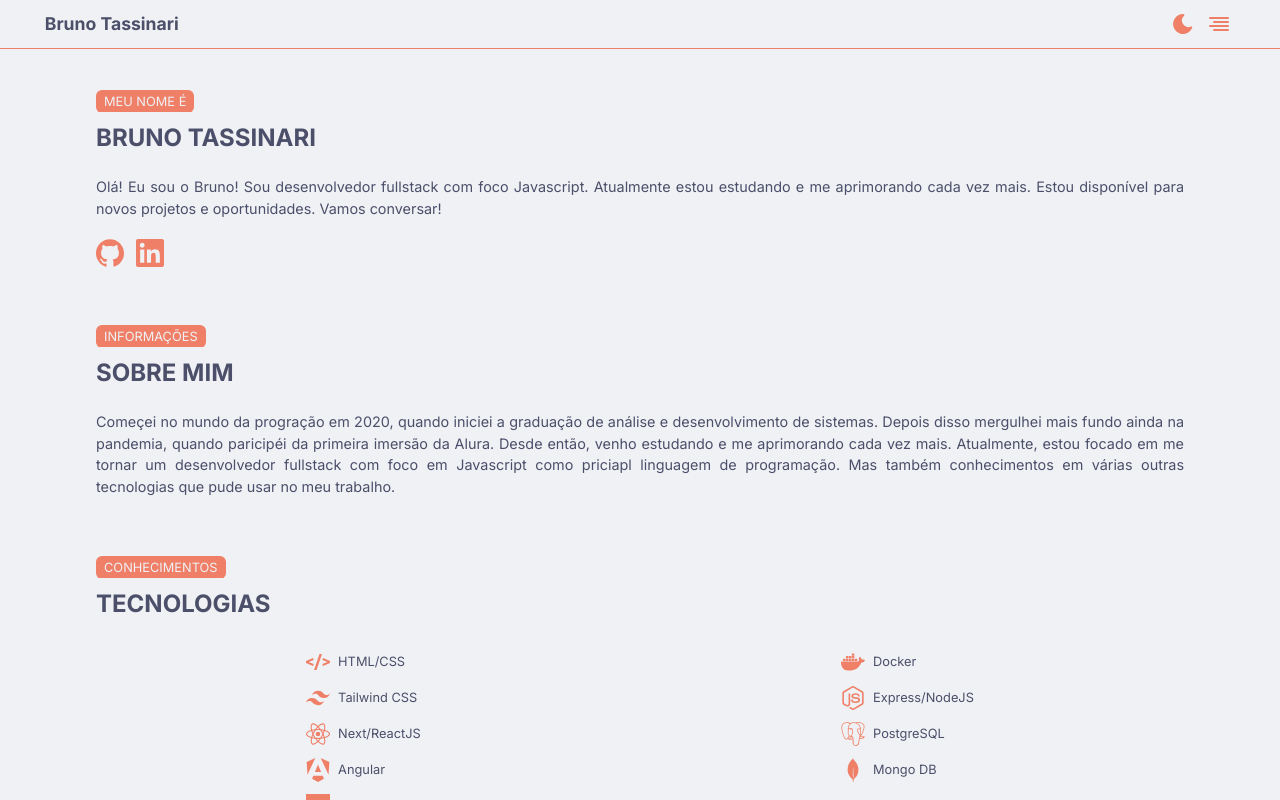
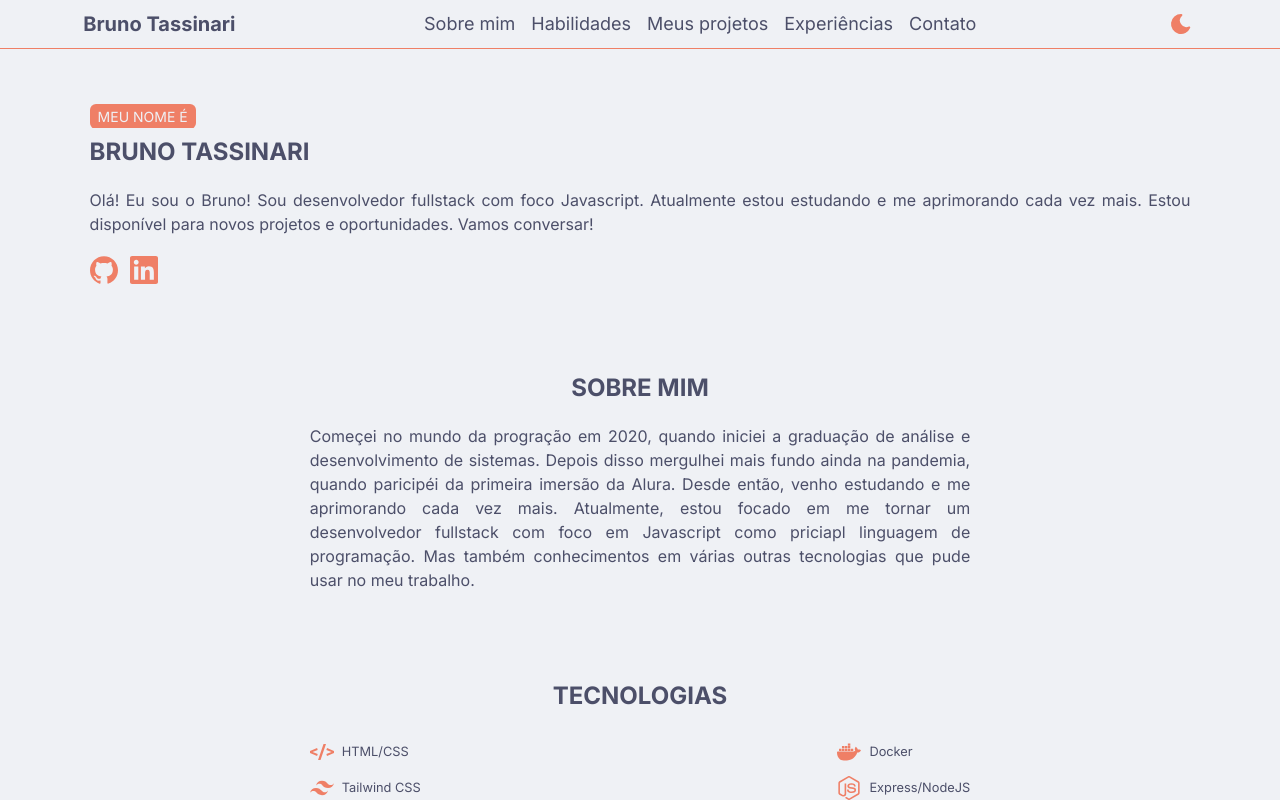
Before and after one commit to BrunoTassinari/tassinari-website, a React (Vite) app: page / in a window 1280 px wide. Built offline with nearby package versions, Linux system fonts and the light colour scheme.

Commit message:
responsive layout

```diff
--- a/index.html
+++ b/index.html
@@ -3,7 +3,7 @@
   <head>
     <meta charset="UTF-8" />
     <meta name="viewport" content="width=device-width, initial-scale=1.0" />
-    <link rel="icon" href="./favicon.ico" />
+    <link rel="icon" href="/favicon.ico" />
     <link rel="preconnect" href="https://fonts.googleapis.com">
     <link rel="preconnect" href="https://fonts.gstatic.com" crossorigin>
     <link href="https://fonts.googleapis.com/css2?family=Inter:wght@100..900&display=swap" rel="stylesheet">
--- a/src/app.tsx
+++ b/src/app.tsx
@@ -14,7 +14,7 @@ export const App = () => {
   return (
     <div className="h-screen w-screen bg-color-bg text-color-text">
       <Header />
-      <main className="max-w-[85%] mx-auto flex-col items-center justify-center">
+      <main className="max-w-[86%] mx-auto flex-col items-center justify-center">
         <Home />
       </main>
       <Footer />
--- a/src/components/ui/container.tsx
+++ b/src/components/ui/container.tsx
@@ -7,28 +7,28 @@ interface ContainerProps {
 interface HeaderProps {
   title: string;
   subtitle: string;
+  className?: string;
 }
 
 export const Container = ({ id, className, children }: ContainerProps) => (
   <section
     className={`w-full mt-10 flex flex-col relative gap-[20px] ${className}`}
   >
-    <div
-      id={id}
-      className="absolute pointer-events-none -top-[80px] lg:-top-[12px]"
-    />
+    <div id={id} className="absolute pointer-events-none -top-[80px]" />
     {children}
   </section>
 );
 
-export const Header = ({ title, subtitle }: HeaderProps) => (
-  <section className="flex flex-col gap-2">
+export const Header = ({ title, subtitle, className }: HeaderProps) => (
+  <section className="flex flex-col gap-2 ">
     <div className="overflow-hidden">
-      <span className="text-[0.8rem] bg-color-primary text-color-text-secondary p-1 px-2 rounded-md uppercase">
+      <span
+        className={`text-sm bg-color-primary text-color-text-secondary p-1 px-2 rounded-md uppercase ${className}`}
+      >
         {subtitle}
       </span>
     </div>
-    <span className="text-[1.5rem] font-bold uppercase text-color-text">
+    <span className="text-2xl font-bold uppercase text-color-text">
       {title}
     </span>
   </section>
--- a/src/components/ui/footer.tsx
+++ b/src/components/ui/footer.tsx
@@ -3,7 +3,7 @@ import { Icon } from './icon';
 export const Footer = () => {
   return (
     <footer className="bg-color-bg border-t-[1px] border-t-color-primary">
-      <div className="w-[90%] py-3 m-auto flex items-center justify-between">
+      <div className="w-[87%] py-3 m-auto flex items-center justify-between">
         <span className="text-sm">
           &copy; 2024 -{' '}
           <a
--- a/src/components/ui/grid.tsx
+++ b/src/components/ui/grid.tsx
@@ -9,7 +9,7 @@ interface GridItemProps {
 
 export const GridContainer = ({ children }: GridProps) => {
   return (
-    <div className="grid grid-cols-1 gap-x-6 gap-y-10 sm:grid-cols-2 lg:grid-cols-3 xl:grid-cols-4 xl:gap-x-8">
+    <div className="grid grid-cols-1 gap-y-12 gap-x-12 sm:grid-cols-2 lg:grid-cols-3 xl:grid-cols-3 xl:gap-x-12">
       {children}
     </div>
   );
--- a/src/components/ui/header.tsx
+++ b/src/components/ui/header.tsx
@@ -42,7 +42,7 @@ const ToggleTheme = () => {
   );
 };
 
-const Navbar = () => {
+const SideMenu = () => {
   const [open, setOpen] = useState(false);
 
   const toggleMenu = () => {
@@ -59,7 +59,7 @@ const Navbar = () => {
         type="button"
         onClick={toggleMenu}
         aria-label="Open menu"
-        className="transition-colors hover:bg-color-bg-secondary rounded-lg p-1"
+        className="transition-colors hover:bg-color-bg-secondary rounded-lg p-1 lg:hidden"
       >
         {open ? (
           <Icon icon="closeMenu" size={24} />
@@ -77,7 +77,11 @@ const Navbar = () => {
             className="fixed right-0 top-12 origin-top bg-color-primary overflow-hidden rounded-b-lg"
           >
             <nav className="p-4">
-              <LinkedList items={anchors} action={toggleMenu} />
+              <LinkedList
+                items={anchors}
+                action={toggleMenu}
+                linkStyle="text-color-text-secondary"
+              />
             </nav>
           </motion.div>
         )}
@@ -86,16 +90,30 @@ const Navbar = () => {
   );
 };
 
+const Navbar = () => {
+  return (
+    <nav className="hidden lg:block">
+      <LinkedList
+        type="row"
+        items={anchors}
+        linkStyle="text-color-text text-lg"
+      />
+    </nav>
+  );
+};
+
 export const Header = () => (
   <header className="bg-color-bg border-b-color-primary border-b-[1px] fixed z-30 w-[100%]">
-    <div className="max-w-[93%] mx-auto py-2 flex items-center justify-between">
-      <span className="text-[1rem] lg:text-[1.1rem] font-bold">
-        Bruno Tassinari
-      </span>
+    <div className="max-w-[87%] mx-auto py-2 flex items-center justify-between">
+      <span className="text-xl  font-bold">Bruno Tassinari</span>
+
+      <div>
+        <Navbar />
+      </div>
 
       <div className="flex items-center gap-1">
         <ToggleTheme />
-        <Navbar />
+        <SideMenu />
       </div>
     </div>
   </header>
--- a/src/components/ui/list.tsx
+++ b/src/components/ui/list.tsx
@@ -5,6 +5,13 @@ interface ListProps {
   type?: 'column' | 'row';
   highlight?: boolean;
   action?: () => void;
+}
+
+interface LinkedListProps {
+  items: any[];
+  type?: 'column' | 'row';
+  action?: () => void;
+  linkStyle?: string;
 }
 
 export const List = ({ items, type, highlight }: ListProps) => (
@@ -24,16 +31,21 @@ export const List = ({ items, type, highlight }: ListProps) => (
   </ul>
 );
 
-export const LinkedList = ({ items, type, highlight, action }: ListProps) => (
-  <ul className={type === 'row' ? 'flex gap-4' : ''}>
+export const LinkedList = ({
+  items,
+  type,
+  action,
+  linkStyle,
+}: LinkedListProps) => (
+  <ul className={type === 'row' ? 'flex gap-4 justify-between' : ''}>
     {items?.map((item) => (
-      <li key={item.id} className="my-1">
-        <section className="my-1 flex items-center gap-2">
+      <li key={item.id} className={type !== 'row' ? 'my-2' : ''}>
+        <section className="flex items-center gap-2">
           {item.icon ? <Icon icon={item.icon} size={24} /> : null}
           <a
             href={`#${item.id}`}
             {...(action ? { onClick: action } : {})}
-            className={`m-0 text-base ${highlight ? 'text-color-primary' : 'text-color-text-secondary'}`}
+            className={`m-0 text-base ${linkStyle}`}
           >
             {item.value}
           </a>
--- /dev/null
+++ b/src/components/ui/profile-card.tsx
@@ -0,0 +1,11 @@
+export const ProfileCard = () => {
+  return (
+    <div className="w-[20%]">
+      <img
+        src="/profile.jpg"
+        alt="Bruno tassinari"
+        className="object-cover object-center group-hover:opacity-75 rounded-lg"
+      />
+    </div>
+  );
+};
--- a/src/constants.ts
+++ b/src/constants.ts
@@ -1,6 +1,6 @@
 export const anchors = [
   { id: 'about', value: 'Sobre mim' },
-  { id: 'skills', value: 'Conhecimentos' },
+  { id: 'skills', value: 'Habilidades' },
   { id: 'projects', value: 'Meus projetos' },
   { id: 'experience', value: 'Experiências' },
   { id: 'contact', value: 'Contato' },
@@ -76,6 +76,46 @@ export const skills = {
 export const projects = [
   {
     id: 'project-1',
+    title: 'Flex Turismos',
+    subtitle: 'Landing Page',
+    description: 'Lorem ipsum dolor sit amet, consectetur adipiscing elit.',
+    image: 'flex-turismos',
+    link: 'https://brunotassinari.github.io/flex-turismos/',
+    alt: 'Project 1',
+    stack: [
+      {
+        value: 'HTML/CSS',
+      },
+      {
+        value: 'Tailwind CSS',
+      },
+      {
+        value: 'JavaScript',
+      },
+    ],
+  },
+  {
+    id: 'project-2',
+    title: 'Flex Turismos',
+    subtitle: 'Landing Page',
+    description: 'Lorem ipsum dolor sit amet, consectetur adipiscing elit.',
+    image: 'flex-turismos',
+    link: 'https://brunotassinari.github.io/flex-turismos/',
+    alt: 'Project 1',
+    stack: [
+      {
+        value: 'HTML/CSS',
+      },
+      {
+        value: 'Tailwind CSS',
+      },
+      {
+        value: 'JavaScript',
+      },
+    ],
+  },
+  {
+    id: 'project-3',
     title: 'Flex Turismos',
     subtitle: 'Landing Page',
     description: 'Lorem ipsum dolor sit amet, consectetur adipiscing elit.',
--- a/src/pages/home.tsx
+++ b/src/pages/home.tsx
@@ -17,10 +17,10 @@ export const Home = () => {
   const [project, setProject] = useState({});
 
   return (
-    <div className="my-12 flex flex-col gap-4">
+    <div className="my-16 flex flex-col gap-4 lg:gap-20">
       <Container>
         <Header title="Bruno Tassinari" subtitle="Meu nome é" />
-        <p className="text-[0.9rem] text-color-text text-justify">
+        <p className="text-sm lg:text-base text-color-text text-justify">
           Olá! Eu sou o Bruno! Sou desenvolvedor fullstack com foco Javascript.
           Atualmente estou estudando e me aprimorando cada vez mais. Estou
           disponível para novos projetos e oportunidades. Vamos conversar!
@@ -51,9 +51,16 @@ export const Home = () => {
         </div>
       </Container>
 
-      <Container id="about">
-        <Header title="Sobre mim" subtitle="Informações" />
-        <p className="text-[0.9rem] text-color-text text-justify">
+      <Container
+        id="about"
+        className="lg:items-center lg:max-w-[60%] lg:m-auto"
+      >
+        <Header
+          title="Sobre mim"
+          subtitle="Informações"
+          className="lg:hidden"
+        />
+        <p className="text-sm lg:text-base text-color-text text-justify">
           Começei no mundo da progração em 2020, quando iniciei a graduação de
           análise e desenvolvimento de sistemas. Depois disso mergulhei mais
           fundo ainda na pandemia, quando paricipéi da primeira imersão da
@@ -65,9 +72,16 @@ export const Home = () => {
         </p>
       </Container>
 
-      <Container id="skills">
-        <Header title="Tecnologias" subtitle="Conhecimentos" />
-        <section className="flex justify-around">
+      <Container
+        id="skills"
+        className="lg:items-center lg:max-w-[60%] lg:m-auto lg:justify-between"
+      >
+        <Header
+          title="Tecnologias"
+          subtitle="Conhecimentos"
+          className="lg:hidden"
+        />
+        <section className="w-[100%] flex justify-between">
           <List items={skills.frontend} />
           <List items={skills.backend} />
         </section>
@@ -128,14 +142,21 @@ export const Home = () => {
         </Tabs>
       </Container>
 
-      <Container id="contact">
-        <Header subtitle="Vamos conversar" title="Entre em contato" />
+      <Container
+        id="contact"
+        className="lg:items-center lg:max-w-[50%] lg:m-auto"
+      >
+        <Header
+          subtitle="Vamos conversar"
+          title="Entre em contato"
+          className="lg:hidden"
+        />
         <span className="m-0 text-[1rem] text-gray dark:text-whiteIce">
           Estou disponível para novos projetos e oportunidades. Vamos conversar!
         </span>
         <button
           type="button"
-          className="bg-color-primary text-color-text-secondary p-1 rounded-md transition-colors hover:bg-color-hover-primary"
+          className="bg-color-primary text-color-text-secondary p-1 rounded-md transition-colors hover:bg-color-hover-primary w-[100%]"
         >
           <a href="mailto:bruno.fagundes80@gmail.com">Entre em contato</a>
         </button>
```
Also changed, not shown: public/profile.jpg (added), 1 other file (tests, documents, lock files or other folders).
